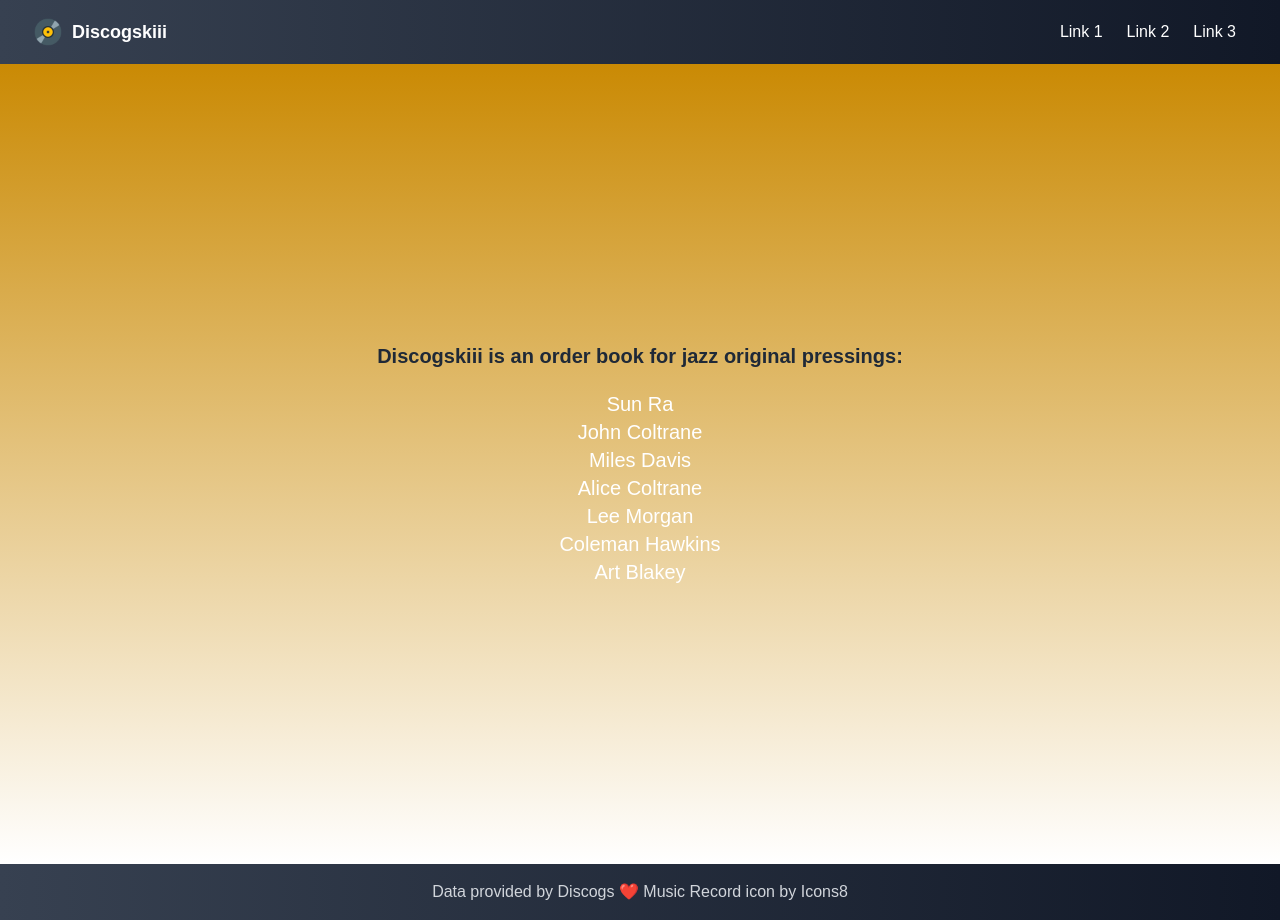
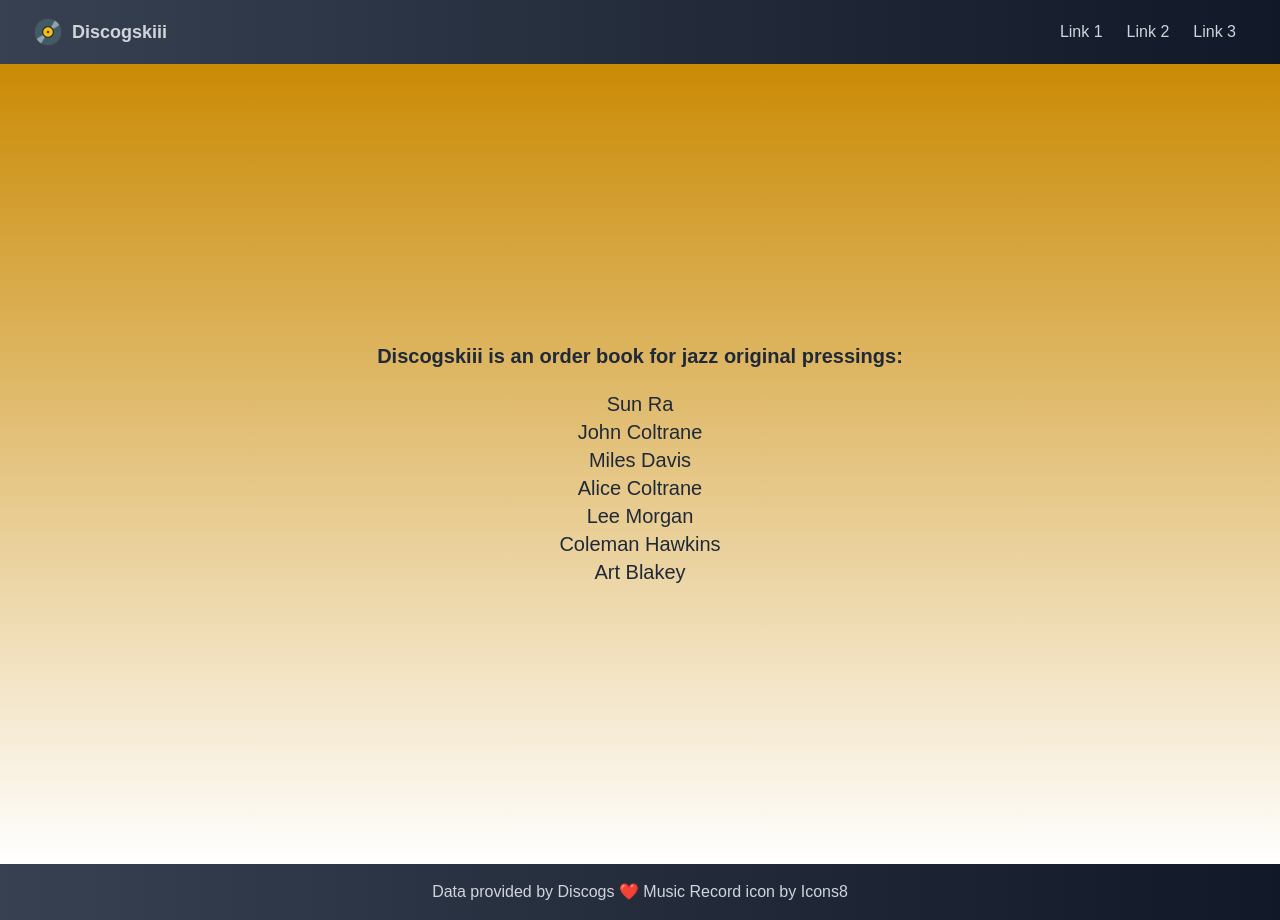
Before and after one commit to mikeygough/discogskiii-django, a Django app: page /firstapp/ in a window 1280 px wide. Run offline with Django 4.2, Linux system fonts and the light colour scheme; style sheets or scripts are compiled from the project's sources; some web fonts are replaced.

Commit message:
soften font colors

```diff
--- a/discogskiii/firstapp/templates/firstapp/index.html
+++ b/discogskiii/firstapp/templates/firstapp/index.html
@@ -9,7 +9,7 @@
                   <h3 class="font-semibold text-xl text-gray-800">Discogskiii is an order book for jazz original pressings:</h3>
                 </div>
                 {% for artist in artist_markets %}
-                  <h3 class="text-xl hover:text-white hover:bg-black break-all text-center">
+                  <h3 class="text-xl text-gray-800 hover:text-white hover:bg-black break-all text-center">
                     <a href="{% url 'firstapp:artist_releases' artist %}">{{ artist }}</a>
                   </h3>
                 {% endfor %}
--- a/discogskiii/firstapp/templates/firstapp/layout.html
+++ b/discogskiii/firstapp/templates/firstapp/layout.html
@@ -20,14 +20,14 @@
                 <div class="flex-shrink-0">
                   <a href="{% url 'firstapp:index' %}" class="flex items-center">
                     <img class="h-8 w-8 mr-2" src="/static/firstapp/icons8-music-record-96.png" alt="Logo">
-                    <span class="text-white text-lg font-semibold">Discogskiii</span>
+                    <span class="text-gray-300 text-lg font-semibold">Discogskiii</span>
                   </a>
                 </div>
                 <!-- Add your navigation links here -->
                 <div class="flex">
-                  <a href="#" class="text-white px-3 py-2 hover:bg-blue-700">Link 1</a>
-                  <a href="#" class="text-white px-3 py-2 hover:bg-blue-700">Link 2</a>
-                  <a href="#" class="text-white px-3 py-2 hover:bg-blue-700">Link 3</a>
+                  <a href="#" class="text-gray-300 px-3 py-2 hover:bg-blue-700">Link 1</a>
+                  <a href="#" class="text-gray-300 px-3 py-2 hover:bg-blue-700">Link 2</a>
+                  <a href="#" class="text-gray-300 px-3 py-2 hover:bg-blue-700">Link 3</a>
                 </div>
               </div>
             </div>
```
